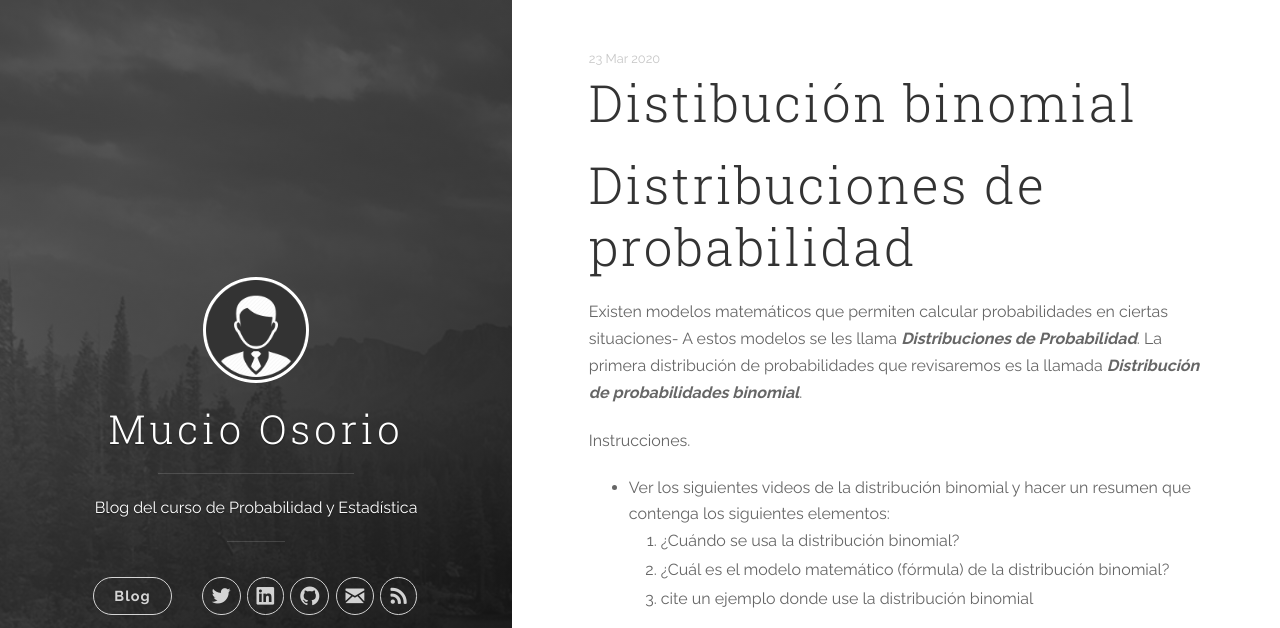
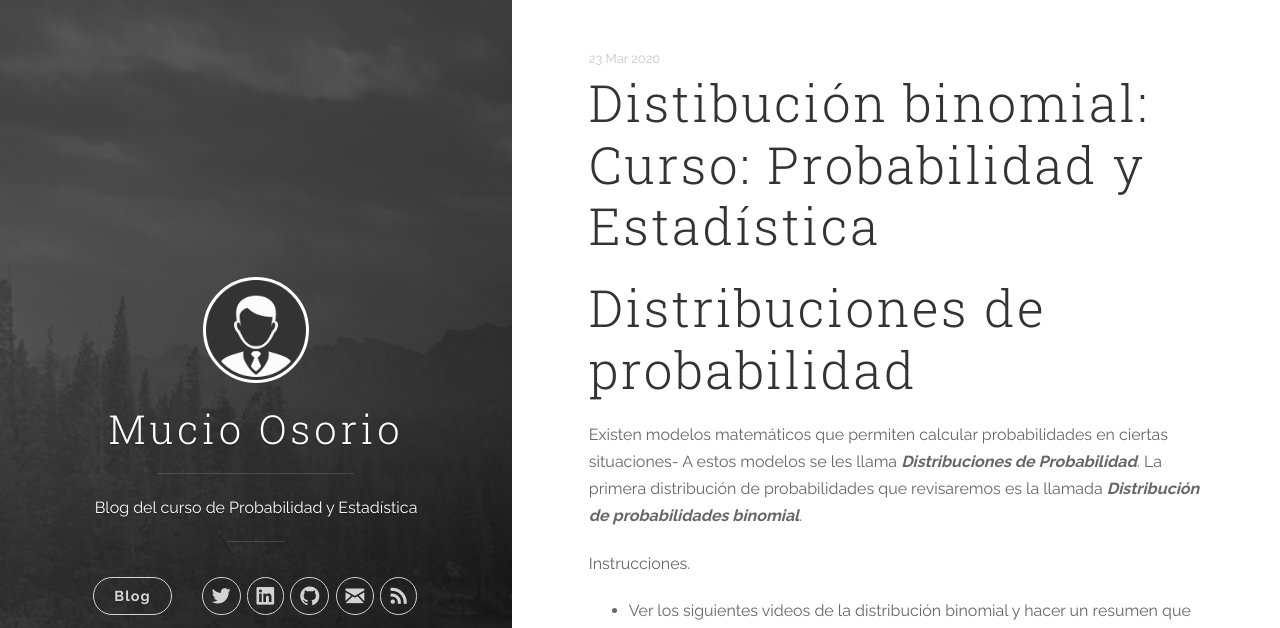
Before and after one commit to mucioosorio/probabilidad, a Jekyll site: the page built from _posts/2020-03-23-Distribución Binomial.md, in a window 1280 px wide and 900 px high, cut to the strip 0-628 px from the top of the window. Built offline with Jekyll 4.4.1, drawn with Linux system fonts in a browser that asks for light colours; nearby versions of some CDN libraries.

Commit message:
Update 2020-03-23-Distribución Binomial.md

```diff
--- a/_posts/2020-03-23-Distribución Binomial.md
+++ b/_posts/2020-03-23-Distribución Binomial.md
@@ -1,5 +1,5 @@
 ---
-title: "Distibución binomial"
+title: "Distibución binomial: Curso: Probabilidad y Estadística"
 output: html_notebook
 ---
 
```
